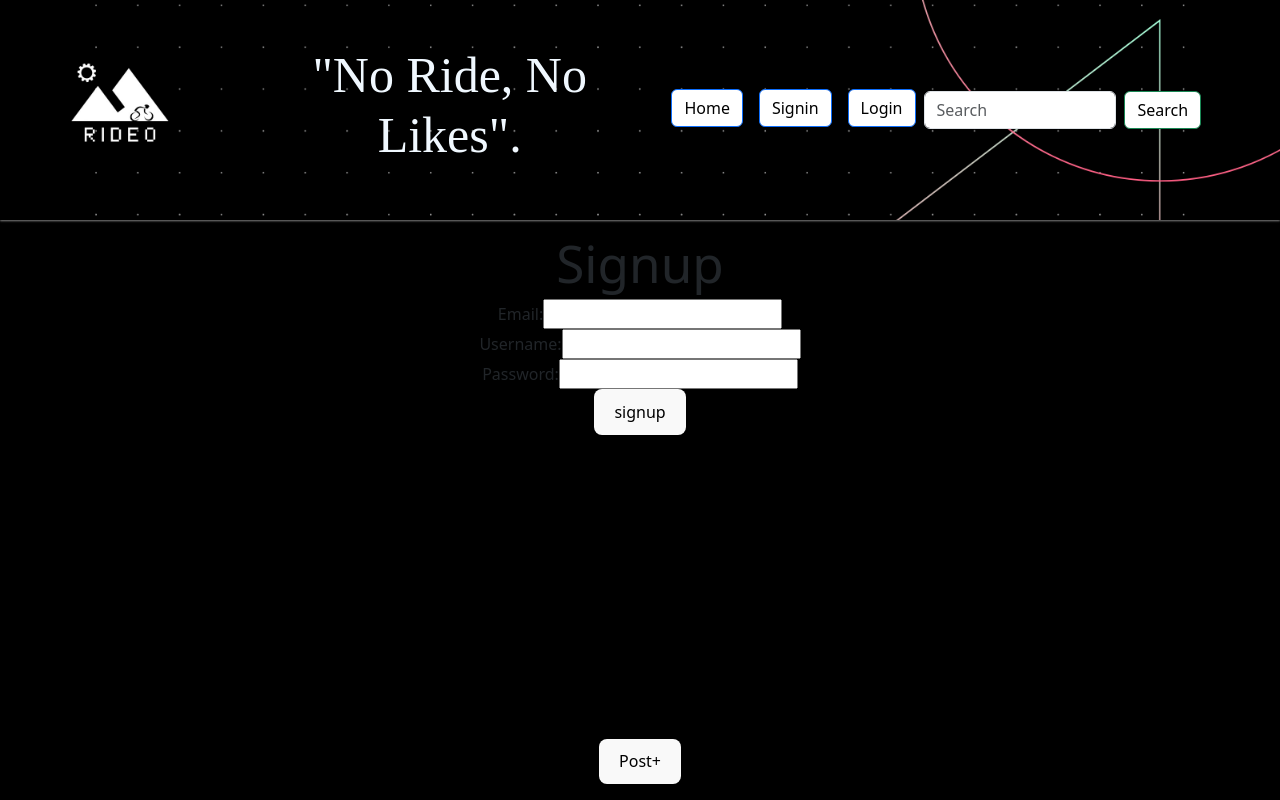
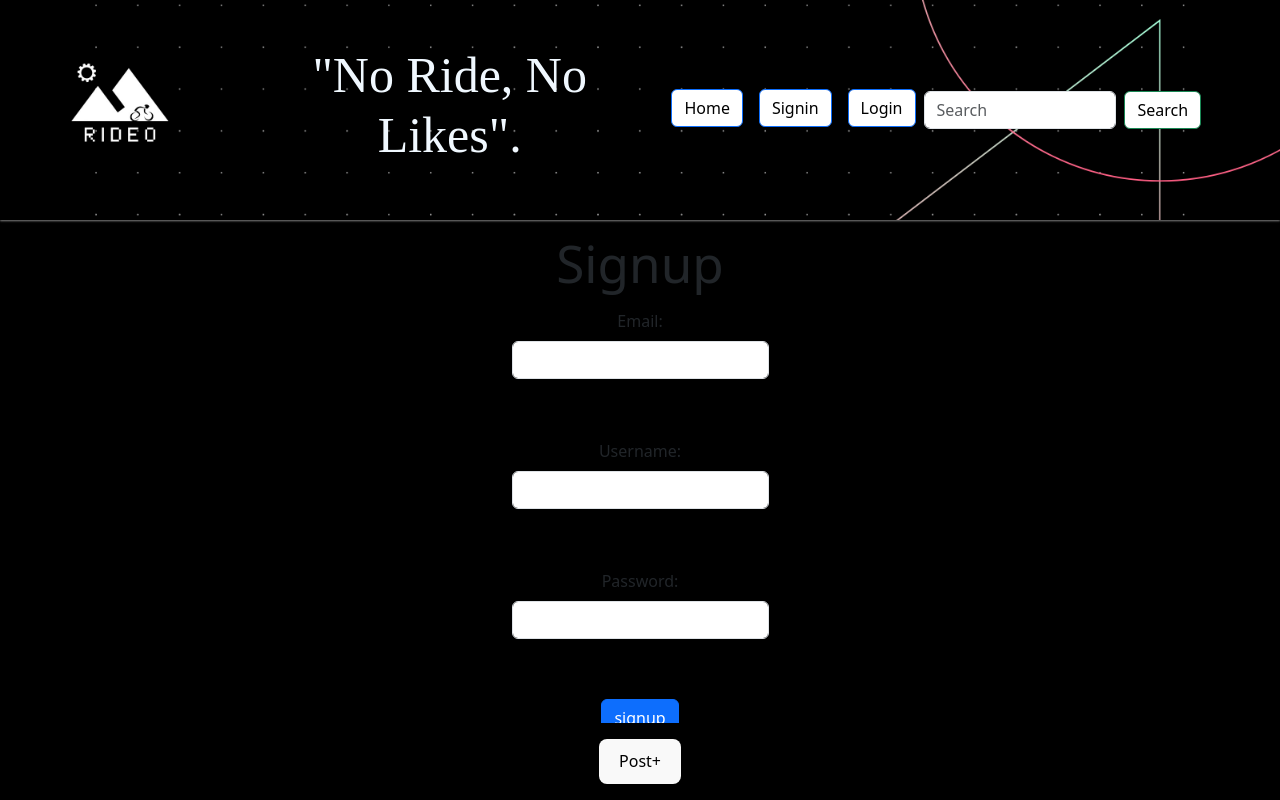
Before and after one commit to ncorpas88/Rideo-project-client, a React (Vite) app: page /signin in a window 1280 px wide. Built offline with nearby package versions, Linux system fonts and the light colour scheme; no server answers; a web font is replaced by a local one.

Commit message:
transiciones con css 7

```diff
--- a/src/Pages/auth/Login.jsx
+++ b/src/Pages/auth/Login.jsx
@@ -2,6 +2,8 @@ import axios from "axios";
 import { useContext, useState } from "react";
 import { useNavigate } from "react-router-dom";
 import { AuthContext } from "../../Context/auth.context";
+import Form from "react-bootstrap/Form";
+import Button from "react-bootstrap/Button";
 
 function Login() {
 
@@ -43,34 +45,37 @@ function Login() {
   };
 
   return (
-    <div>
+    <div className="login">
 
       <h1>Login</h1>
 
-      <form onSubmit={handleLogin}>
-        <label>Mail:</label>
-        <input
+      <Form className="mx-5 p-2" onSubmit={handleLogin}>
+        <Form.Group className="mb-3">
+        <Form.Label>Mail: </Form.Label>
+        <Form.Control
           type="email"
           name="email"
           value={email}
           onChange={handleEmailChange}
         />
+        </Form.Group>
 
         <br />
-
-        <label>Password:</label>
-        <input
+        <Form.Group className="mb-3">
+        <Form.Label>Password: </Form.Label>
+        <Form.Control
           type="password"
           name="password"
           value={password}
           onChange={handlePasswordChange}
         />
+        </Form.Group>
 
         <br />
 
-        <button type="submit">login</button>
+        <Button type="submit">login</Button>
         {errorMessage && <p>{errorMessage}</p>}
-      </form>
+      </Form>
 
     </div>
   );
--- a/src/Pages/auth/Signup.jsx
+++ b/src/Pages/auth/Signup.jsx
@@ -1,17 +1,16 @@
 import axios from "axios";
 import { useState } from "react";
 import { useNavigate } from "react-router-dom";
-
+import Form from "react-bootstrap/Form";
+import Button from "react-bootstrap/Button";
 
 function Signup() {
-
-
-    const navigate = useNavigate()
+  const navigate = useNavigate();
 
   const [email, setEmail] = useState("");
   const [username, setUsername] = useState("");
   const [password, setPassword] = useState("");
-    const [errorMessage ,setErrorMessage] = useState(null)
+  const [errorMessage, setErrorMessage] = useState(null);
 
   const handleEmailChange = (e) => setEmail(e.target.value);
   const handleUsernameChange = (e) => setUsername(e.target.value);
@@ -20,64 +19,64 @@ function Signup() {
   const handleSignup = async (e) => {
     e.preventDefault();
 
-
     try {
-
-      await axios.post(`${import.meta.env.VITE_SERVER_URL}/api/auth/signup`, {email, username, password, image: "https://i.pravatar.cc/150?u="})
-      navigate("/login")
+      await axios.post(`${import.meta.env.VITE_SERVER_URL}/api/auth/signup`, {
+        email,
+        username,
+        password,
+        image: "https://i.pravatar.cc/150?u=",
+      });
+      navigate("/login");
     } catch (error) {
-      console.log(error)
+      console.log(error);
       //enviar pag de error
       if (error.response.status === 400) {
-        setErrorMessage(error.response.data.errorMessage)
-      }else {
-      navigate("/*")
+        setErrorMessage(error.response.data.errorMessage);
+      } else {
+        navigate("/*");
       }
     }
-
   };
 
   return (
-    <div>
-
+    <div className="singin">
       <h1>Signup</h1>
 
-      <form onSubmit={handleSignup}>
-
-        <label>Email:</label>
-        <input
+      <Form className="mx-5 p-2" onSubmit={handleSignup}>
+        <Form.Group className="mb-3">
+          <Form.Label>Email: </Form.Label>
+          <Form.Control
             type="email"
             name="email"
             value={email}
             onChange={handleEmailChange}
           />
-
+        </Form.Group>
         <br />
-
-        <label>Username:</label>
-        <input
+        <Form.Group className="mb-3">
+          <Form.Label>Username:</Form.Label>
+          <Form.Control
             type="text"
             name="username"
             value={username}
             onChange={handleUsernameChange}
           />
-
+        </Form.Group>
         <br />
-
-        <label>Password:</label>
-        <input
+        <Form.Group className="mb-3">
+          <Form.Label>Password: </Form.Label>
+          <Form.Control
             type="password"
             name="password"
             value={password}
             onChange={handlePasswordChange}
           />
-
+        </Form.Group>
         <br />
 
-        <button type="submit">signup</button>
+        <Button type="submit">signup</Button>
         {errorMessage && <p>{errorMessage}</p>}
-      </form>
-
+      </Form>
     </div>
   );
 }
```
Lines whose indentation alone changed are shown as unchanged.
